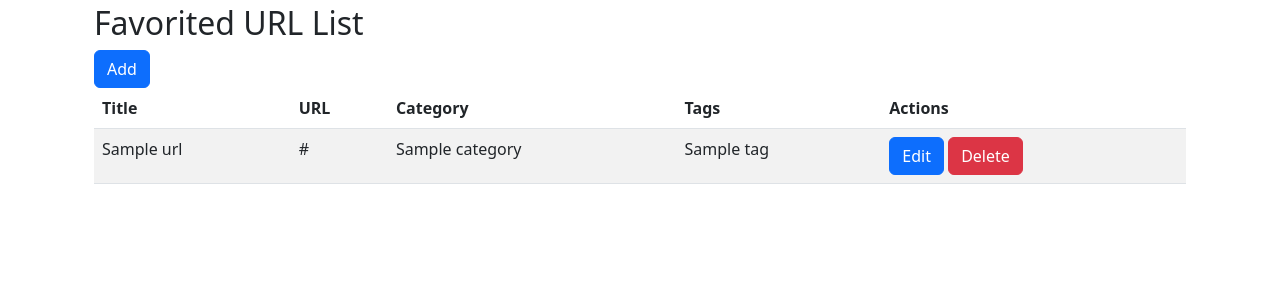
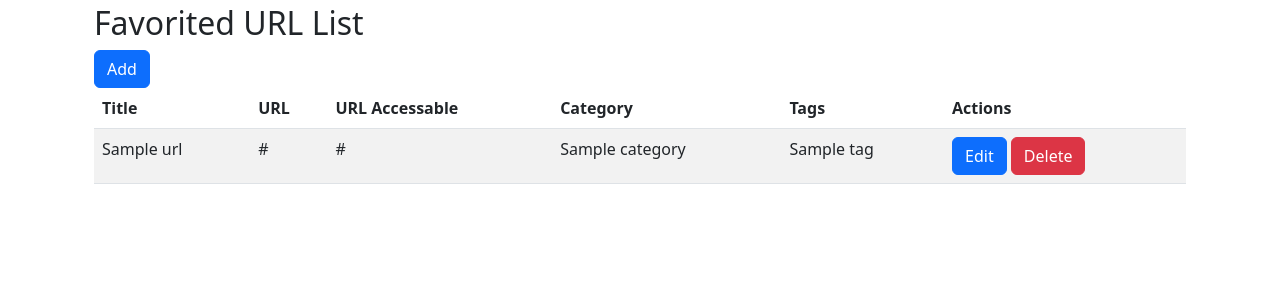
Before and after one commit to nuttapong-klng/favlinks, a Django app: template favlinks/templates/favorite_urls/favoriteurl_list.html in a window 1280 px wide. Shown: the part 56-356 px from the top of the page. Run offline with Django 5.2, Linux system fonts and the light colour scheme; the template is opened without the code that fills it: most values are stand-ins (such as "Sample title", 1, 10 or a date in 2020); some libraries are stand-ins or nearby versions.

Commit message:
Add url_valid in list view

```diff
--- a/favlinks/templates/favorite_urls/favoriteurl_list.html
+++ b/favlinks/templates/favorite_urls/favoriteurl_list.html
@@ -16,6 +16,7 @@
         <tr>
           <th>Title</th>
           <th>URL</th>
+          <th>URL Accessable</th>
           <th>Category</th>
           <th>Tags</th>
           <th>Actions</th>
@@ -26,6 +27,7 @@
           <tr>
             <td>{{ url.title }}</td>
             <td>{{ url.url }}</td>
+            <td>{{ url.url_valid }}</td>
             <td>{{ url.category }}</td>
             <td>{{ url.tags.all|join:", " }}</td>
             <td>
```
